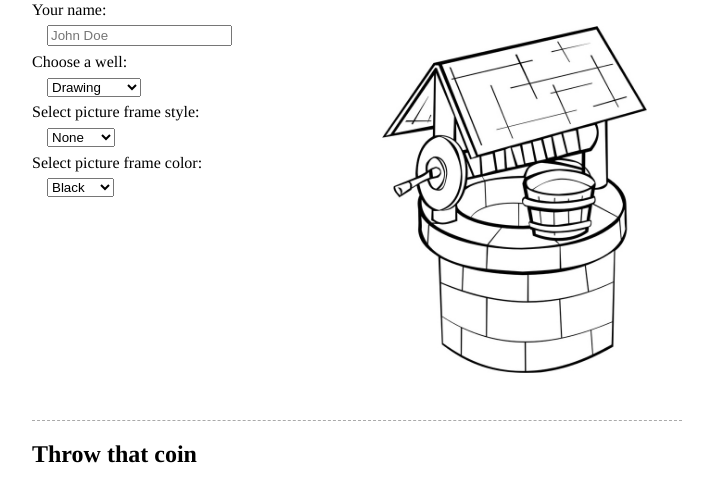
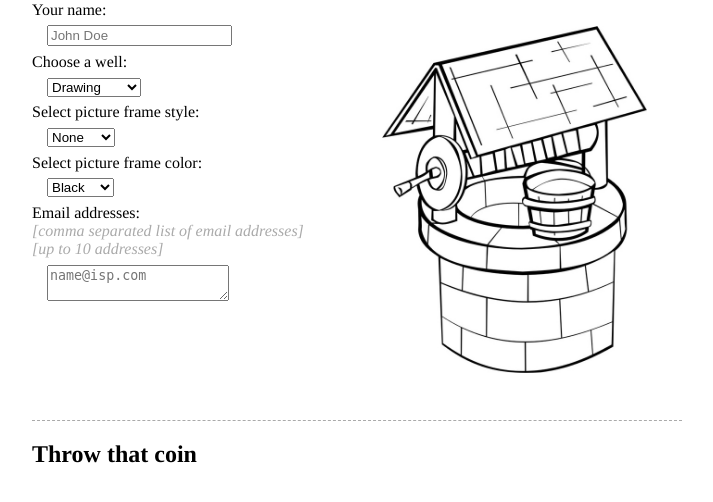
Before and after one commit to Kkhattab/CS174, a PHP site: page /hw5/ in a window 1280 px wide. Shown: the part 203-705 px from the top of the page, without its empty margins (283-996 px from the left). Run offline with PHP 8.4, Linux system fonts and the light colour scheme; some libraries are stand-ins or nearby versions.

Commit message:
added target for email adress input

```diff
--- a/hw5/app/Controllers/Home.php
+++ b/hw5/app/Controllers/Home.php
@@ -19,8 +19,10 @@ class Home {
     public function index() {
 
         $data = array(
-            "greeting" => _("TEST_MESSAGE")
+            "greeting" => _("TEST_MESSAGE"),
+            "max-mail" => \Configs\Config::MAX_FRIENDS_TO_MAIL
         );
+
 
         $view = new \Views\Home();
 
--- a/hw5/app/Views/Home.php
+++ b/hw5/app/Views/Home.php
@@ -54,7 +54,15 @@ class Home extends Base {
                     <option value="purple">Purple</option>
                     <option value="orange">Orange</option>
                 </select><br>
+
+                <label for="targets">Email addresses:</label><br>
+                <span class="note">[comma separated list of email addresses]</span><br>
+                <span class="note">[up to '.$data['max-mail'].' addresses]</span><br>
+                <textarea type="text" placeholder="name@isp.com" name="targets"
+                    id="input_emails"></textarea>
+                <br>
             </div>
+
             <div class="column">
                 <div id="well-container">
                     <img src="./public/images/well1.jpg" id="well-image">
--- a/hw5/public/styles/styles.css
+++ b/hw5/public/styles/styles.css
@@ -56,3 +56,8 @@ hr {
     margin: 0px;
     padding: 25px;
 }
+
+.note {
+    font-style: italic;
+    color: #AAAAAA;
+}
```
